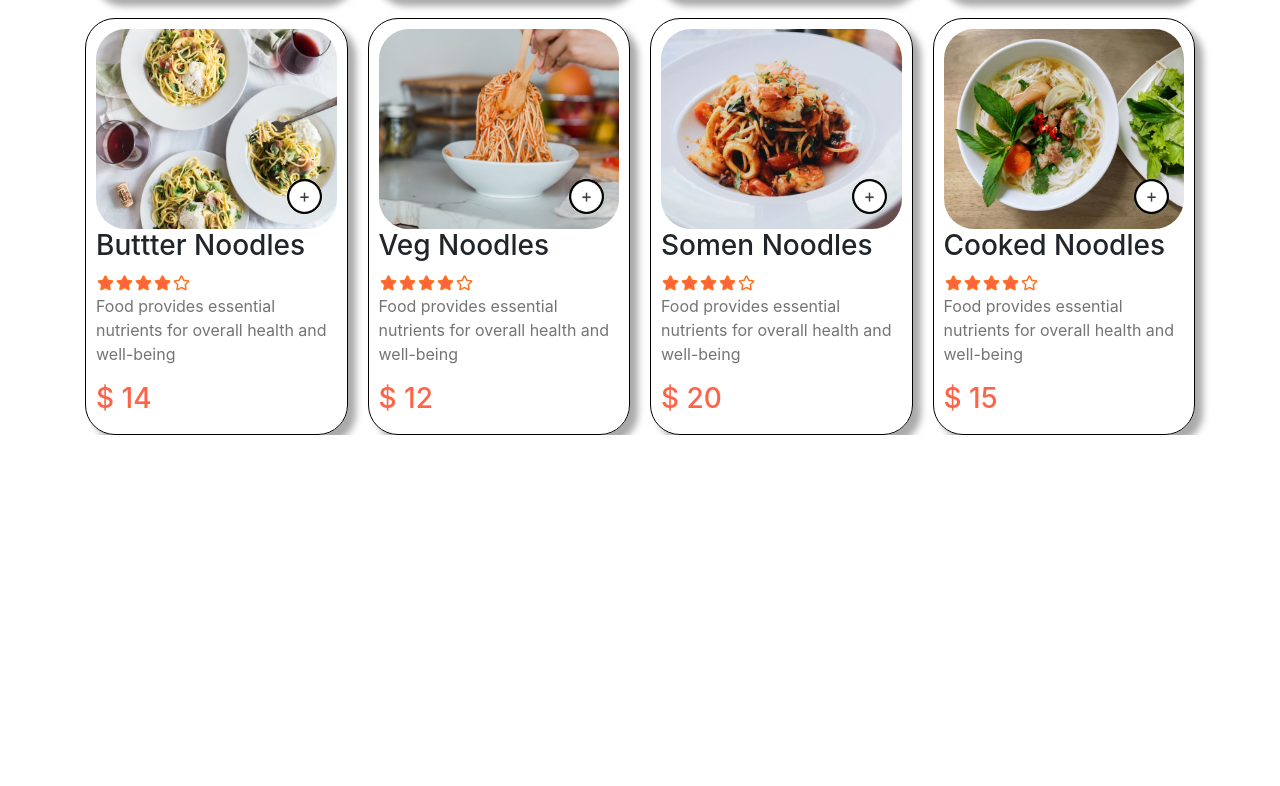
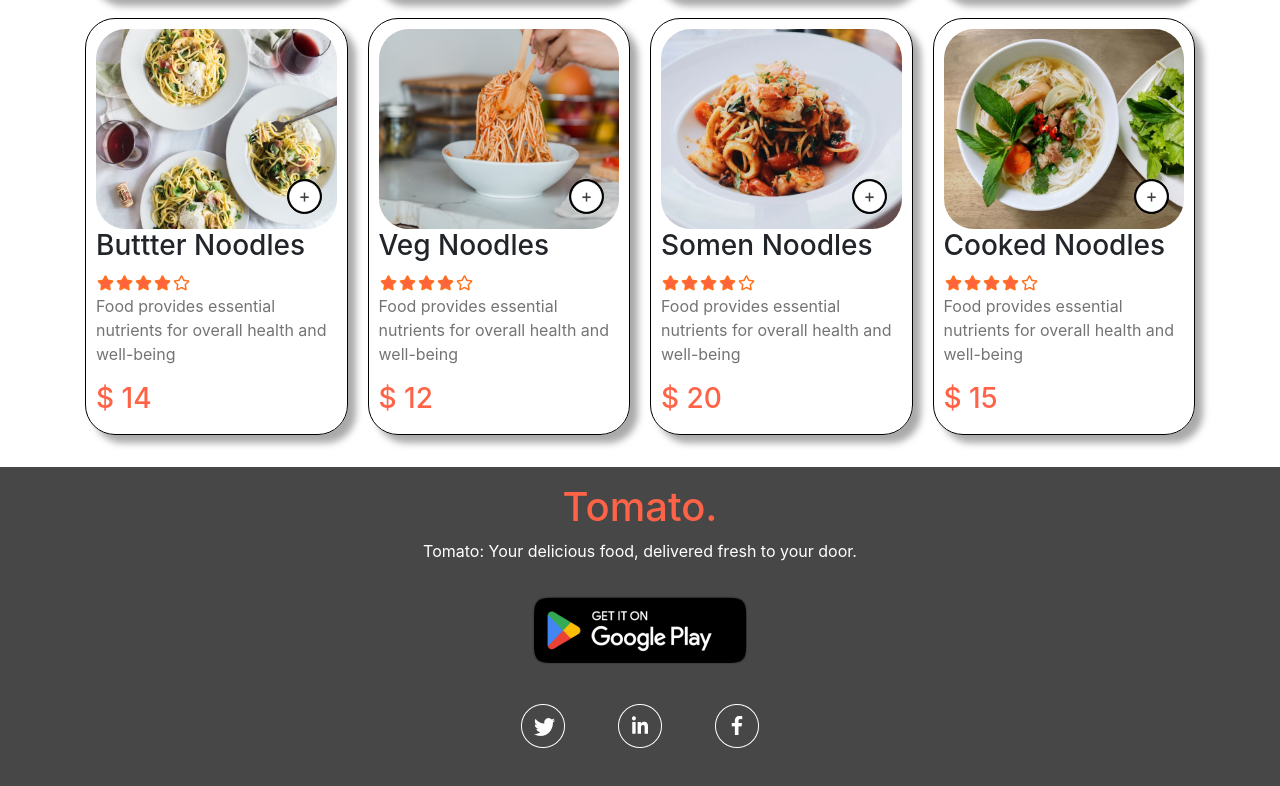
Before and after one commit to AbinJose2002/Food-Delivery, a React (Vite) app in the folder client/: page / in a window 1280 px wide. Shown: the part 4403-5189 px from the top of the page. Before the commit the page ends 4838 px from the top, so only its background shows below. Built offline with nearby package versions, Linux system fonts and the light colour scheme.

Commit message:
Home page completed

```diff
--- a/client/src/App.jsx
+++ b/client/src/App.jsx
@@ -2,6 +2,7 @@ import Navbar from "./components/Navbar"
 import Home from "./components/Home"
 import Explore from "./components/Explore"
 import FoodDisplay from "./components/FoodDisplay"
+import Footer from "./components/Footer"
 import './App.css'
 import { useState } from "react"
 
@@ -13,6 +14,7 @@ function App() {
       <Home/>
       <Explore category={category} setCategory={setCategory}/>
       <FoodDisplay category={category}/>
+      <Footer/>
     </>
   )
 }
--- a/client/src/components/FoodDisplay.jsx
+++ b/client/src/components/FoodDisplay.jsx
@@ -4,7 +4,6 @@ import { StoreContext } from '../context/StoreContext'
 import FoodItems from './FoodItems'
 
 const FoodDisplay = ({category}) => {
-    console.log(category)
     const {food_list} = useContext(StoreContext)
     return (
         <div className="food-display container" id="food-display">
@@ -12,7 +11,6 @@ const FoodDisplay = ({category}) => {
             <div className="food-list">
                 {
                     food_list.map((item,index)=>{
-                        // {console.log(item.category)}
                         if(category==="All" || category===item.category){
                             return (<FoodItems key={index} id={item._id} name={item.name} image={item.image} price={item.price} description={item.description} category={item.category}/>)
                         }
--- /dev/null
+++ b/client/src/components/Footer.jsx
@@ -0,0 +1,22 @@
+import React from "react";
+import "./css/Footer.css";
+import { assets } from "../assets/frontendAssets/assets";
+
+const Footer = () => {
+    return (
+        <div className="container-fluid footer">
+            <h1 className="footer-head">Tomato.</h1>
+            <p className="footer-para">
+                Tomato: Your delicious food, delivered fresh to your door.
+            </p>
+                <img src={assets.play_store } className="py-3" alt="" />
+            <div className=" col-md-5 col-lg-3 col-sm-12 mx-auto social-links py-4 d-flex align-items-center justify-content-around">
+                <img src={assets.twitter_icon} alt="" />
+                <img src={assets.linkedin_icon} alt="" />
+                <img src={assets.facebook_icon} alt="" />
+            </div>
+        </div>
+    );
+};
+
+export default Footer;
--- /dev/null
+++ b/client/src/components/css/Footer.css
@@ -0,0 +1,16 @@
+.footer{
+    margin-top: 2em;
+    background-color: rgba(0, 0, 0, 0.723);
+    height: auto;
+    padding: 1em 0;
+    text-align: center;
+}
+
+.footer-head{
+    color: tomato;
+
+}
+
+.footer-para{
+    color: white;
+}
```
